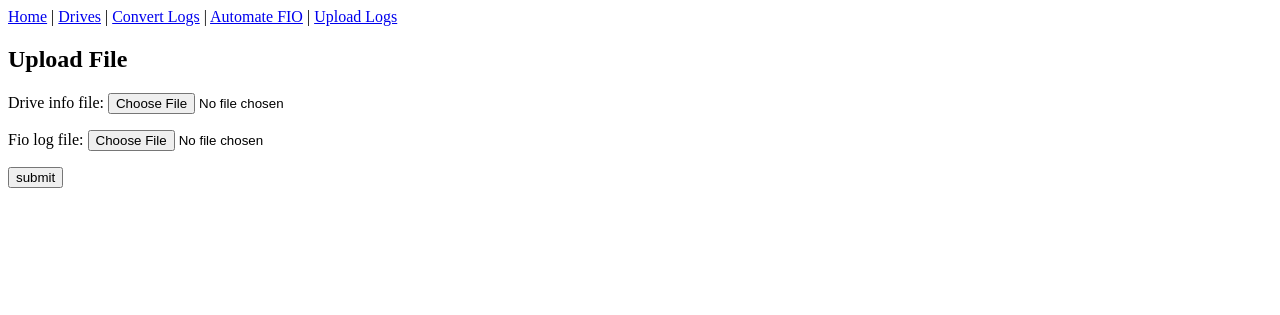
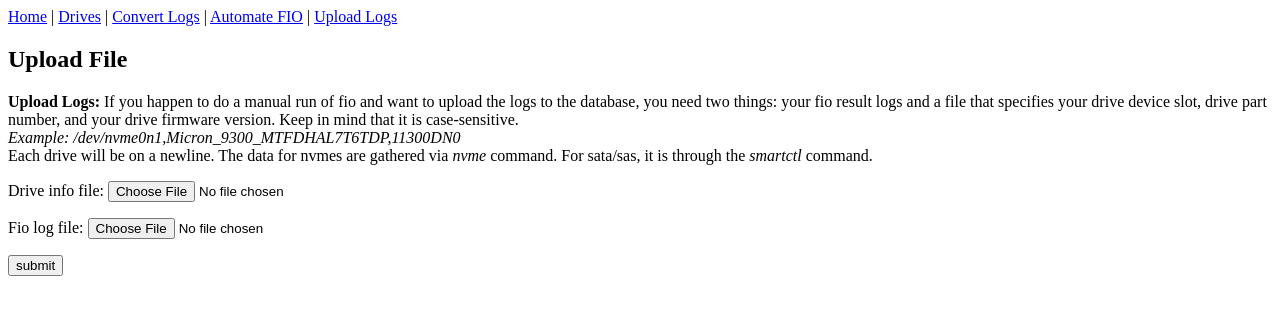
Before and after one commit to sccheah3/fio_automate, a Django app: page /drive_benchmark/upload_performance_data/ in a window 1280 px wide. Shown: the top 315 px of the page. Run offline with Django 3.2, Linux system fonts and the light colour scheme; parts of the project's set-up code (start-up, migrations or seed data) failed here and were passed over.

Commit message:
fix RC url

```diff
--- a/fio_chart_project/fio_chart/templates/fio_chart/automate_drive_benchmark_form.html
+++ b/fio_chart_project/fio_chart/templates/fio_chart/automate_drive_benchmark_form.html
@@ -2,6 +2,9 @@
 
 {% block content %}
 <h2>Enter Data</h2>
+<p>Just enter in your BMC ip, BMC user/pass, LAN mac, cburn img (ex: cburn-r77) you want to use,
+        and what burnin directory you want to save it to, just like autopxe. This will reboot your system and set the boot device to pxe.
+        An autopxe command will be set once you submit the information.</p>
 <form enctype="multipart/form-data" method="post">
   {% csrf_token %}
   {{ form.as_p }}
--- a/fio_chart_project/fio_chart/templates/fio_chart/drives.html
+++ b/fio_chart_project/fio_chart/templates/fio_chart/drives.html
@@ -8,7 +8,9 @@
 {% block title %}Drives{% endblock %}
 
 {% block content %}
-
+<p>Displays all drives ever tested and uploaded. You can search and filter fields here to
+      select different drives to compare their performances. Also, you can click on each drive and view all benchmarks
+      done on it.</p>
 
 {% if drives %}
 <div id="drives-table-div" class="info_table">
--- a/fio_chart_project/fio_chart/templates/fio_chart/upload.html
+++ b/fio_chart_project/fio_chart/templates/fio_chart/upload.html
@@ -2,6 +2,9 @@
 
 {% block content %}
 <h2>Upload File</h2>
+<p>This is where you can upload your raw fio result file and you will automatically download
+      an excel sheet of your results charted and graphed. This will not save your results to the database, as raw fio results
+      do not contain any useful information about the disk.</p>
 <form enctype="multipart/form-data" method="post">
   {% csrf_token %}
   {{ form.as_p }}
--- a/fio_chart_project/fio_chart/templates/fio_chart/upload_performance_data.html
+++ b/fio_chart_project/fio_chart/templates/fio_chart/upload_performance_data.html
@@ -2,6 +2,10 @@
 
 {% block content %}
 <h2>Upload File</h2>
+<p><strong>Upload Logs:</strong> If you happen to do a manual run of fio and want to upload the logs to the database, you need two things: your fio result logs and a file that specifies
+          your drive device slot, drive part number, and your drive firmware version. Keep in mind that it is case-sensitive.<br>
+          <i>Example: /dev/nvme0n1,Micron_9300_MTFDHAL7T6TDP,11300DN0</i><br>
+          Each drive will be on a newline. The data for nvmes are gathered via <i>nvme</i> command. For sata/sas, it is through the <i>smartctl</i> command.</p>
 <form enctype="multipart/form-data" method="post">
   {% csrf_token %}
   {{ form.as_p }}
--- a/fio_chart_project/fio_chart/views.py
+++ b/fio_chart_project/fio_chart/views.py
@@ -12,7 +12,7 @@ import io
 import subprocess
 import time
 
-RC_URL = '172.16.118.50/fio_automate_staging.sh'
+RC_URL = '172.16.193.164/disk_benchmark/fio_automate_staging.sh'
 
 def view_drives(request):
 	drives = DriveBenchmark.objects.all()
@@ -81,7 +81,6 @@ def parse_and_save_performance(request):
 	return render(request, 'fio_chart/upload_performance_data.html', {'form': form})
 
 
-
 # handles form for system info and commands to begin automation test
 def automate_fio_test_and_chart(request):
 	if request.method == 'POST':
--- a/fio_chart_project/settings.py
+++ b/fio_chart_project/settings.py
@@ -25,7 +25,7 @@ SECRET_KEY = 'ayrwou-%p7!tq#!1#f6ppq1521f1be#@e8wbii_v3#z(ul=56@'
 # SECURITY WARNING: don't run with debug turned on in production!
 DEBUG = True
 
-ALLOWED_HOSTS = ['172.16.118.50', '127.0.0.1']
+ALLOWED_HOSTS = ['127.0.0.1']
 
 
 # Application definition
@@ -118,7 +118,7 @@ USE_TZ = True
 
 # Static files (CSS, JavaScript, Images)
 # https://docs.djangoproject.com/en/3.0/howto/static-files/
-STATIC_ROOT = ''
+STATIC_ROOT = os.path.join(BASE_DIR, 'assets')
 STATIC_URL = '/static/'
 STATICFILES_DIRS = [
     os.path.join(BASE_DIR, "static"),
```
Also changed, not shown: 1 other file.
